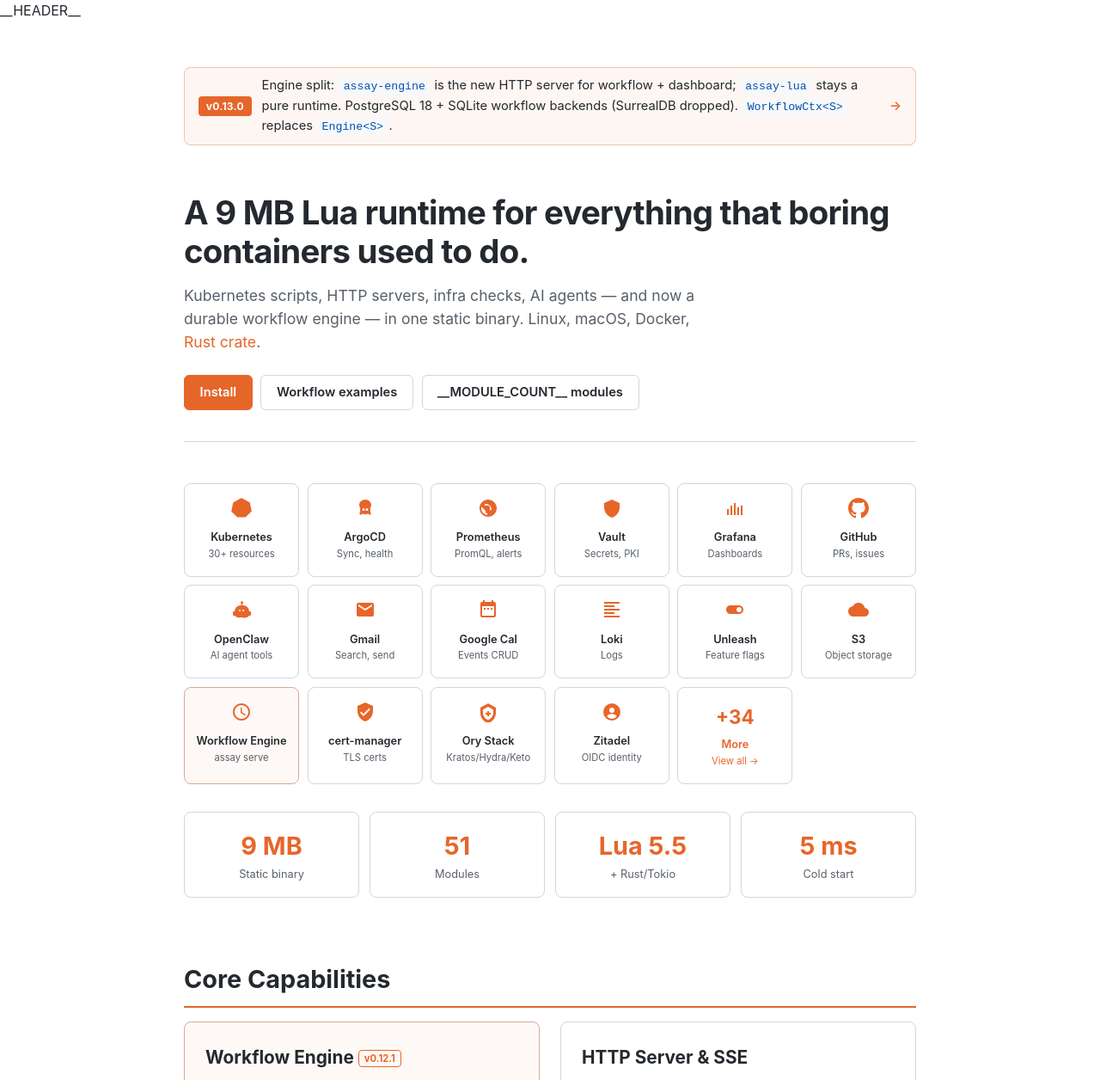
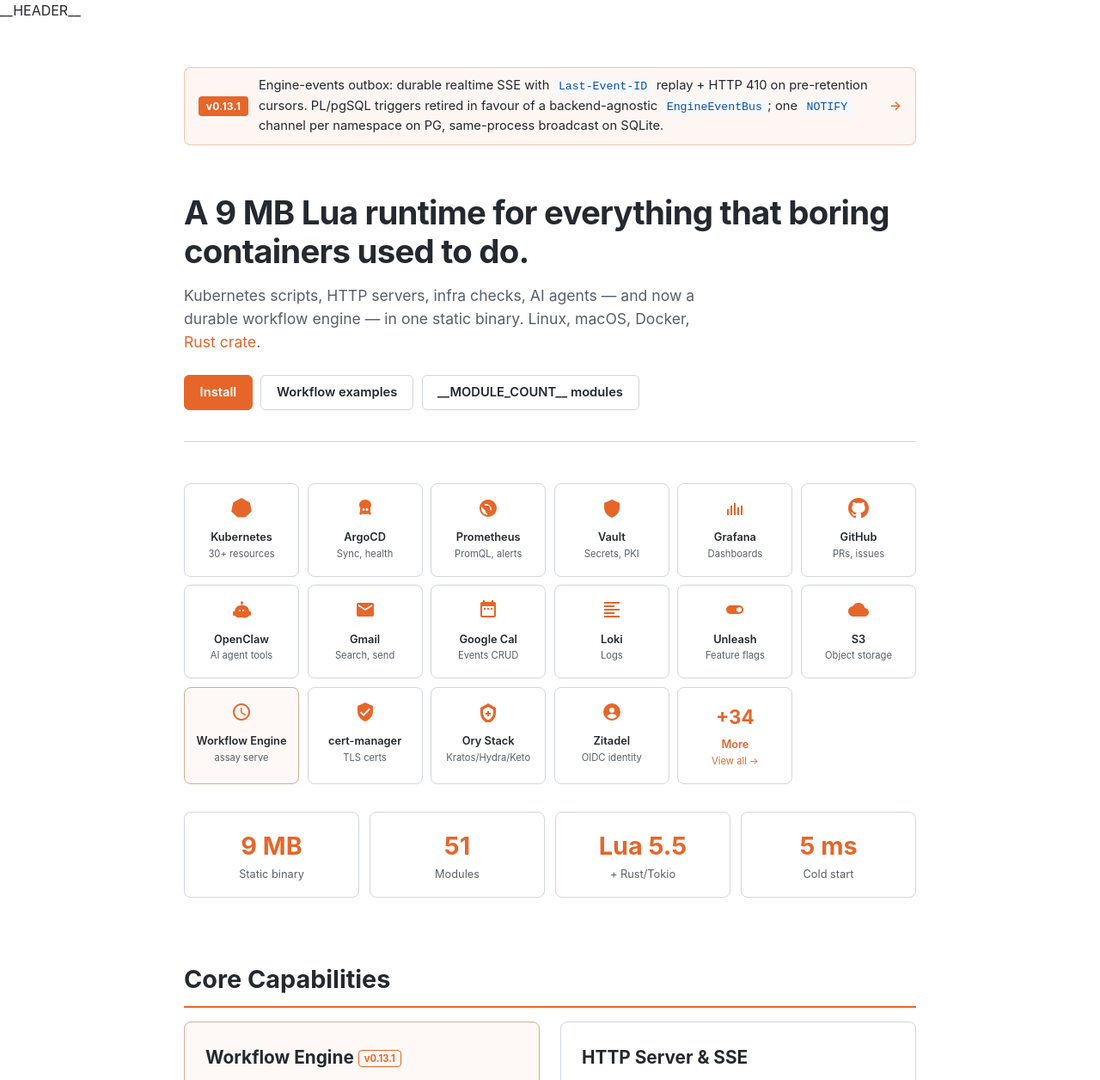
Before and after one commit to developerinlondon/assay, a plain HTML site: page site/pages/index.html in a window 1280 px wide. Shown: the top 1256 px of the page at 86% size. Drawn offline with Linux system fonts and the light colour scheme; files that its build step writes are made by us from their sources.

Commit message:
docs(site): v0.13.1 banner + workflow-engine card badge
Banner copy captures the engine-events outbox headline (durable SSE
replay, trigger removal, per-namespace NOTIFY). Workflow-engine card
badge bumped v0.12.1 → v0.13.1 — v0.13.0 left it at v0.12.1 because
the shipped engine feature set didn't change in 0.13.0; the outbox
in 0.13.1 is a real workflow-engine feature, hence the bump.

No update to docs/ — per plan 13 decision #14 (active dev), v0.13.1
ships without a dedicated migration guide; CHANGELOG suffices.

```diff
--- a/site/pages/index.html
+++ b/site/pages/index.html
@@ -12,10 +12,10 @@
 
 
   <main>
-    <!-- v0.13.0 release banner -->
+    <!-- v0.13.1 release banner -->
     <a href="changelog.html" class="release-banner">
-      <span class="release-banner-tag">v0.13.0</span>
-      <span class="release-banner-text">Engine split: <code>assay-engine</code> is the new HTTP server for workflow + dashboard; <code>assay-lua</code> stays a pure runtime. PostgreSQL&nbsp;18 + SQLite workflow backends (SurrealDB dropped). <code>WorkflowCtx&lt;S&gt;</code> replaces <code>Engine&lt;S&gt;</code>.</span>
+      <span class="release-banner-tag">v0.13.1</span>
+      <span class="release-banner-text">Engine-events outbox: durable realtime SSE with <code>Last-Event-ID</code> replay + HTTP 410 on pre-retention cursors. PL/pgSQL triggers retired in favour of a backend-agnostic <code>EngineEventBus</code>; one <code>NOTIFY</code> channel per namespace on PG, same-process broadcast on SQLite.</span>
       <span class="release-banner-arrow">&rarr;</span>
     </a>
 
@@ -147,7 +147,7 @@
     <h2>Core Capabilities</h2>
     <section style="display: grid; grid-template-columns: repeat(auto-fit, minmax(280px, 1fr)); gap: 1.5rem; margin-bottom: 2rem;">
       <div class="card card-highlight">
-        <h3 style="margin-top: 0;">Workflow Engine <span style="color: var(--accent); font-size: 0.7rem; font-weight: 700; vertical-align: middle; padding: 2px 6px; border: 1px solid var(--accent); border-radius: 4px;">v0.12.1</span></h3>
+        <h3 style="margin-top: 0;">Workflow Engine <span style="color: var(--accent); font-size: 0.7rem; font-weight: 700; vertical-align: middle; padding: 2px 6px; border: 1px solid var(--accent); border-radius: 4px;">v0.13.1</span></h3>
         <p class="text-muted">Native durable workflow engine with deterministic-replay runtime. Activities (sequential + parallel), signals (with optional timeout), durable timers, child workflows, side effects, live state via <code>ctx:register_query</code>, self-initiated cancel via <code>ctx:cancel</code>, search attributes, namespace-scoped workers + workflows, optional S3 archival, and dashboard whitelabel (<code>ASSAY_WHITELABEL_*</code> env vars to rebrand the embedded <code>/workflow</code> UI per deployment — including brand mark, subtitle, and a "Powered by" attribution when customised). Crash-safe by replay — workers can die mid-flight without losing work or duplicating side effects.</p>
         <pre style="margin-bottom: 0;"><code>workflow.define("Deploy", function(ctx, in)
   local img = ctx:execute_activity("build", in)
```
